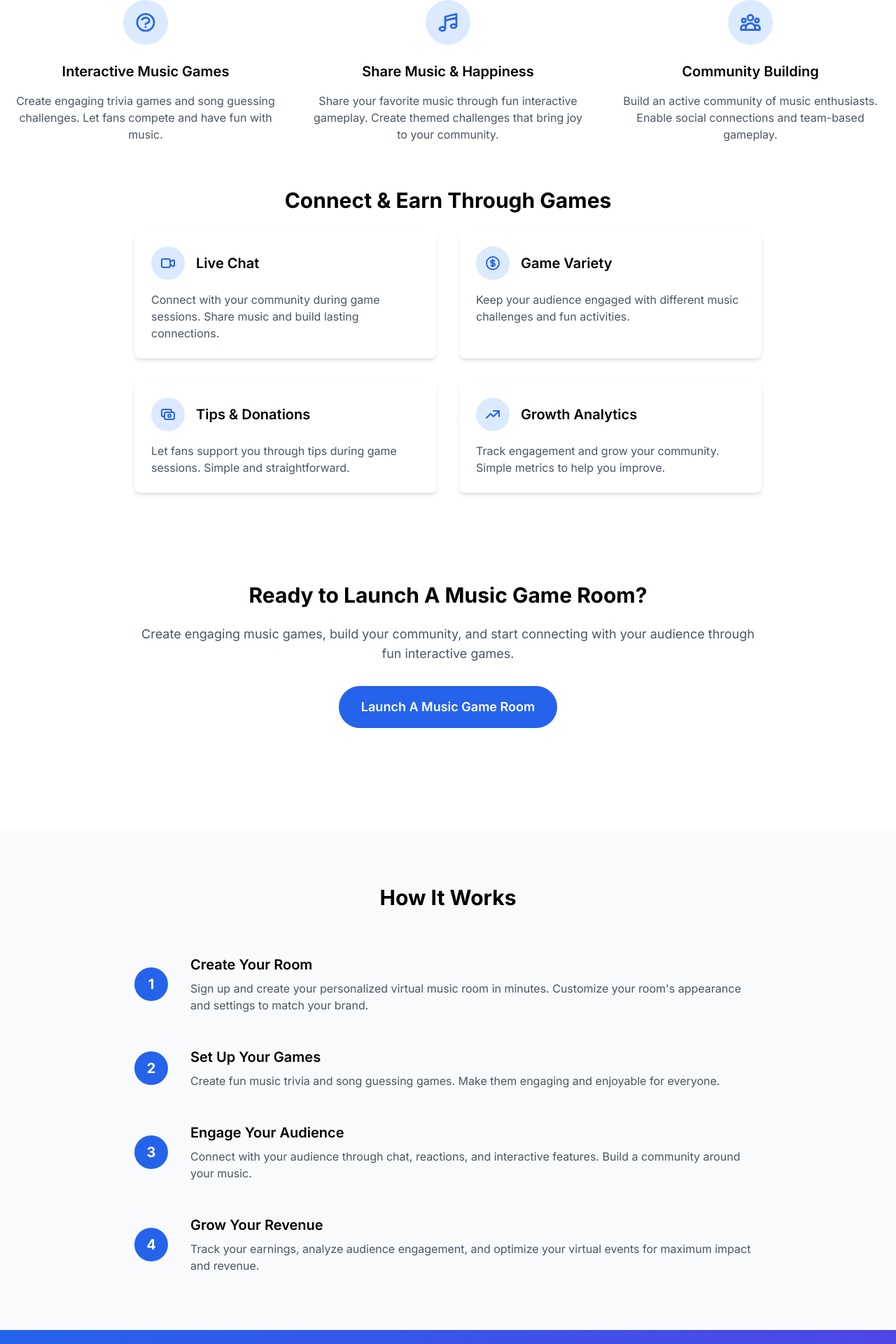
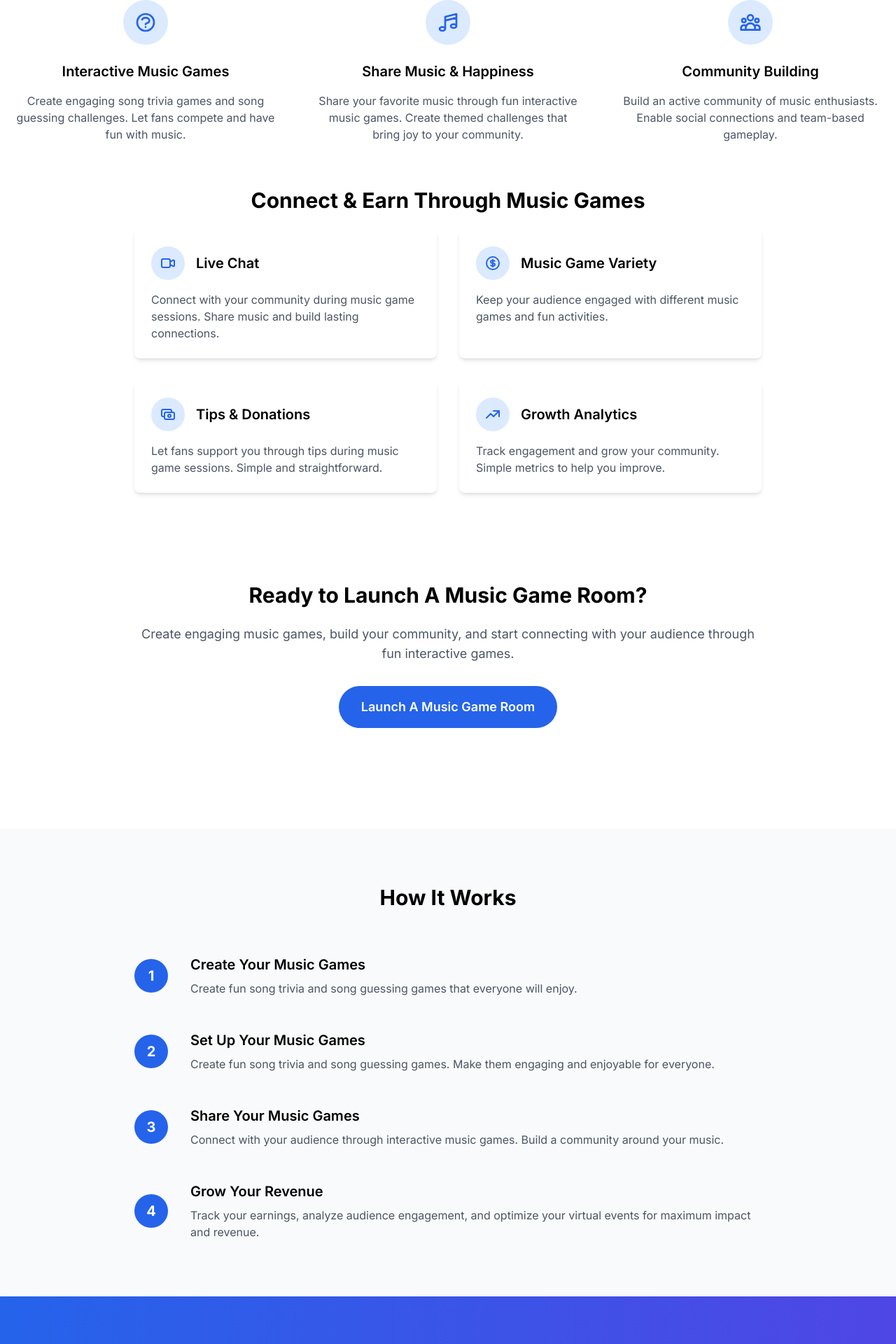
Before and after one commit to benjamenharper/musicadvisor.xyz, a Next.js app: page /virtual-music-game-room in a window 1280 px wide. Shown: the part 573-2493 px from the top of the page at 70% size. Built offline with nearby package versions, Linux system fonts and the light colour scheme.

Commit message:
update: emphasize Music Games consistently throughout content

```diff
--- a/app/page.tsx
+++ b/app/page.tsx
@@ -115,7 +115,7 @@ export default async function Home() {
                 Create Music Game Experiences
               </h2>
               <p className="text-lg md:text-xl text-blue-100 mb-8">
-                Host engaging music game rooms where guests can play trivia, guess songs, and connect with fellow music enthusiasts. Monetize through custom experiences and live interactions.
+                Host engaging music games where guests can play song trivia, guess songs, and connect with fellow music enthusiasts. Create fun interactive music experiences.
               </p>
               <div className="space-y-4">
                 <Link
--- a/app/virtual-music-game-room/page.tsx
+++ b/app/virtual-music-game-room/page.tsx
@@ -12,7 +12,7 @@ export default function VirtualMusicRoom() {
               Create Music Game Experiences
             </h1>
             <p className="text-xl text-blue-100 mb-8">
-              Host fun music game rooms where guests can play trivia, guess songs, and connect with fellow music enthusiasts. Build a community around your music through interactive games.
+              Host fun music games where guests can play song trivia, guess songs, and connect with fellow music enthusiasts. Build a community around your music through interactive games.
             </p>
             <Link
               href="https://bit.ly/hotlymusic"
@@ -38,7 +38,7 @@ export default function VirtualMusicRoom() {
               </div>
               <h3 className="text-xl font-semibold mb-4">Interactive Music Games</h3>
               <p className="text-gray-600">
-                Create engaging trivia games and song guessing challenges. Let fans compete and have fun with music.
+                Create engaging song trivia games and song guessing challenges. Let fans compete and have fun with music.
               </p>
             </div>
 
@@ -50,7 +50,7 @@ export default function VirtualMusicRoom() {
               </div>
               <h3 className="text-xl font-semibold mb-4">Share Music & Happiness</h3>
               <p className="text-gray-600">
-                Share your favorite music through fun interactive gameplay. Create themed challenges that bring joy to your community.
+                Share your favorite music through fun interactive music games. Create themed challenges that bring joy to your community.
               </p>
             </div>
 
@@ -71,7 +71,7 @@ export default function VirtualMusicRoom() {
         {/* Monetization Section */}
         <div className="container mx-auto px-4 py-16">
           <div className="max-w-4xl mx-auto">
-            <h2 className="text-3xl font-bold mb-6 text-center">Connect & Earn Through Games</h2>
+            <h2 className="text-3xl font-bold mb-6 text-center">Connect & Earn Through Music Games</h2>
             <div className="grid md:grid-cols-2 gap-8">
               <div className="bg-white p-6 rounded-lg shadow-md">
                 <div className="flex items-center mb-4">
@@ -83,7 +83,7 @@ export default function VirtualMusicRoom() {
                   <h3 className="text-xl font-semibold">Live Chat</h3>
                 </div>
                 <p className="text-gray-600">
-                  Connect with your community during game sessions. Share music and build lasting connections.
+                  Connect with your community during music game sessions. Share music and build lasting connections.
                 </p>
               </div>
 
@@ -94,10 +94,10 @@ export default function VirtualMusicRoom() {
                       <path strokeLinecap="round" strokeLinejoin="round" strokeWidth="2" d="M12 8c-1.657 0-3 .895-3 2s1.343 2 3 2 3 .895 3 2-1.343 2-3 2m0-8c1.11 0 2.08.402 2.599 1M12 8V7m0 1v8m0 0v1m0-1c-1.11 0-2.08-.402-2.599-1M21 12a9 9 0 11-18 0 9 9 0 0118 0z" />
                     </svg>
                   </div>
-                  <h3 className="text-xl font-semibold">Game Variety</h3>
+                  <h3 className="text-xl font-semibold">Music Game Variety</h3>
                 </div>
                 <p className="text-gray-600">
-                  Keep your audience engaged with different music challenges and fun activities.
+                  Keep your audience engaged with different music games and fun activities.
                 </p>
               </div>
 
@@ -111,7 +111,7 @@ export default function VirtualMusicRoom() {
                   <h3 className="text-xl font-semibold">Tips & Donations</h3>
                 </div>
                 <p className="text-gray-600">
-                  Let fans support you through tips during game sessions. Simple and straightforward.
+                  Let fans support you through tips during music game sessions. Simple and straightforward.
                 </p>
               </div>
 
@@ -159,27 +159,25 @@ export default function VirtualMusicRoom() {
             <div className="flex items-center gap-8">
               <div className="w-12 h-12 shrink-0 rounded-full bg-blue-600 text-white flex items-center justify-center font-bold text-xl">1</div>
               <div>
-                <h3 className="text-xl font-semibold mb-2">Create Your Room</h3>
-                <p className="text-gray-600">
-                  Sign up and create your personalized virtual music room in minutes. Customize your room's appearance and settings to match your brand.
-                </p>
+                <h3 className="text-xl font-semibold mb-2">Create Your Music Games</h3>
+                <p className="text-gray-600">Create fun song trivia and song guessing games that everyone will enjoy.</p>
               </div>
             </div>
 
             <div className="flex items-center gap-8">
               <div className="w-12 h-12 shrink-0 rounded-full bg-blue-600 text-white flex items-center justify-center font-bold text-xl">2</div>
               <div>
-                <h3 className="text-xl font-semibold mb-2">Set Up Your Games</h3>
-                <p className="text-gray-600">Create fun music trivia and song guessing games. Make them engaging and enjoyable for everyone.</p>
+                <h3 className="text-xl font-semibold mb-2">Set Up Your Music Games</h3>
+                <p className="text-gray-600">Create fun song trivia and song guessing games. Make them engaging and enjoyable for everyone.</p>
               </div>
             </div>
 
             <div className="flex items-center gap-8">
               <div className="w-12 h-12 shrink-0 rounded-full bg-blue-600 text-white flex items-center justify-center font-bold text-xl">3</div>
               <div>
-                <h3 className="text-xl font-semibold mb-2">Engage Your Audience</h3>
+                <h3 className="text-xl font-semibold mb-2">Share Your Music Games</h3>
                 <p className="text-gray-600">
-                  Connect with your audience through chat, reactions, and interactive features. Build a community around your music.
+                  Connect with your audience through interactive music games. Build a community around your music.
                 </p>
               </div>
             </div>
@@ -202,7 +200,7 @@ export default function VirtualMusicRoom() {
         <div className="container mx-auto px-4 text-center">
           <h2 className="text-3xl md:text-4xl font-bold mb-6">Ready to Launch A Music Game Room?</h2>
           <p className="text-xl text-blue-100 mb-8 max-w-2xl mx-auto">
-            Join the future of music engagement. Create your music game room today and start connecting with your audience through fun interactive games.
+            Join the future of music engagement. Create your music game room today and start connecting with your audience through fun interactive music games.
           </p>
           <Link
             href="https://bit.ly/hotlymusic"
```
